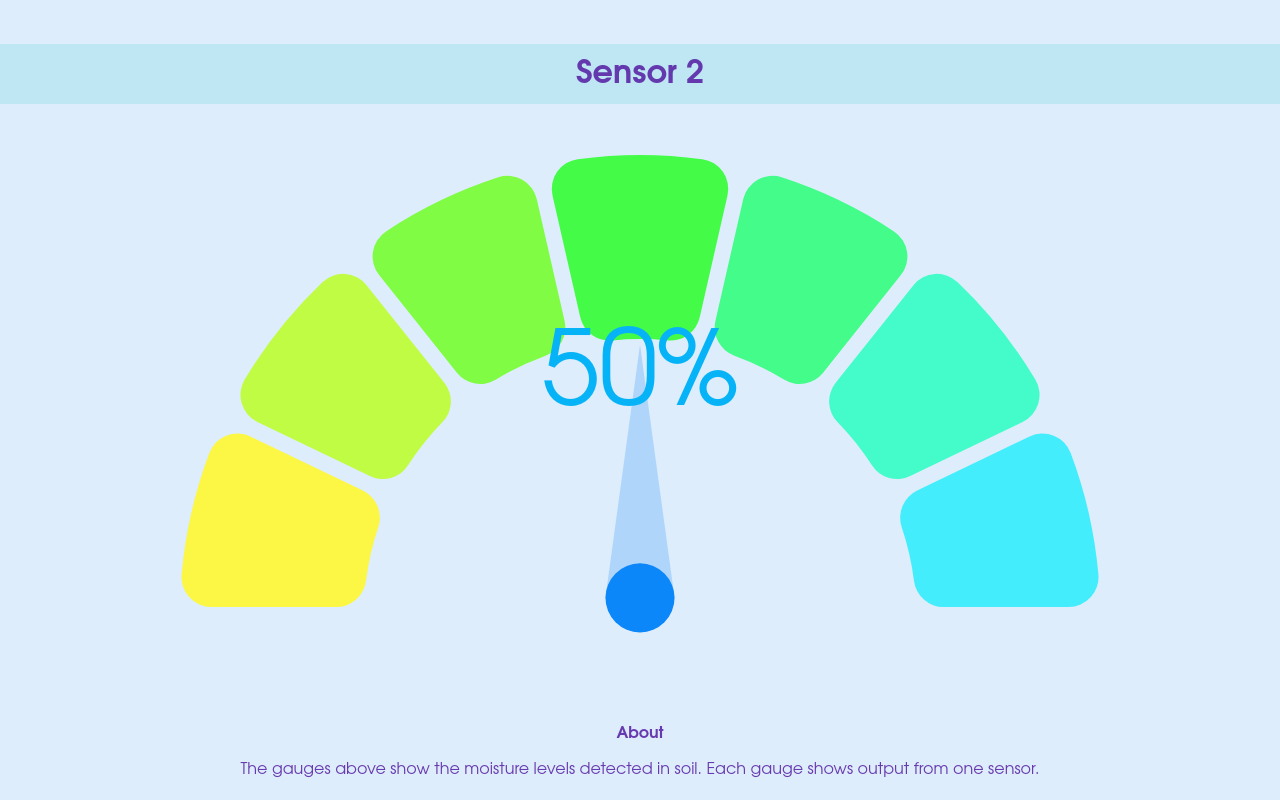
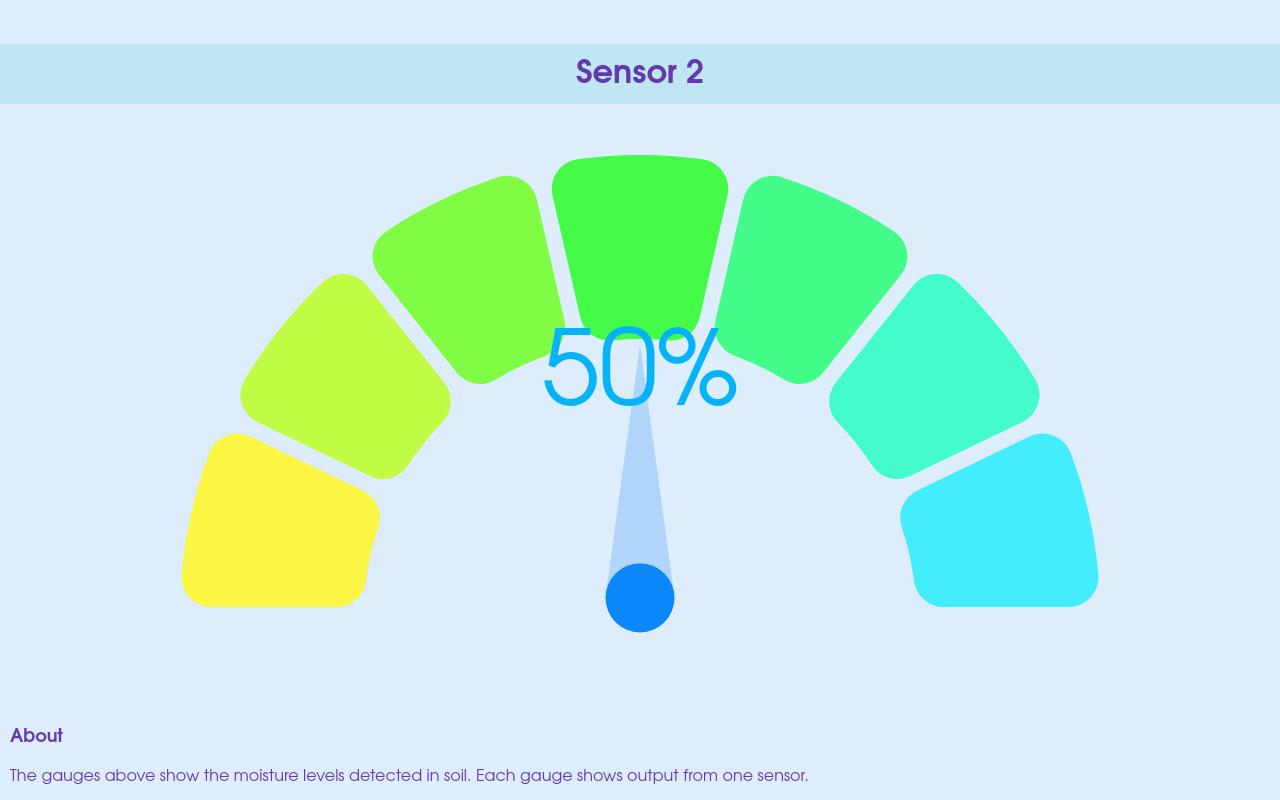
Before and after one commit to spaceC00kie/keep-my-plants-alive, a React (Create React App) app in the folder react-app/: page / in a window 1280 px wide. Shown: the part 891-1691 px from the top of the page. Built offline with nearby package versions, Linux system fonts and the light colour scheme; no server answers.

Commit message:
about section styling

```diff
--- a/react-app/src/App.css
+++ b/react-app/src/App.css
@@ -28,6 +28,17 @@ h3 {
   font-size: xx-large;
 }
 
+h4 {
+  font-size: large;
+  text-align: left;
+  margin-left: 10px;
+}
+
+p {
+  text-align: left;
+  margin-left: 10px;
+}
+
 #myButton {
   background: linear-gradient(45deg, #fcf644 30%, #44edfc 90%);
   border: 0;
```
